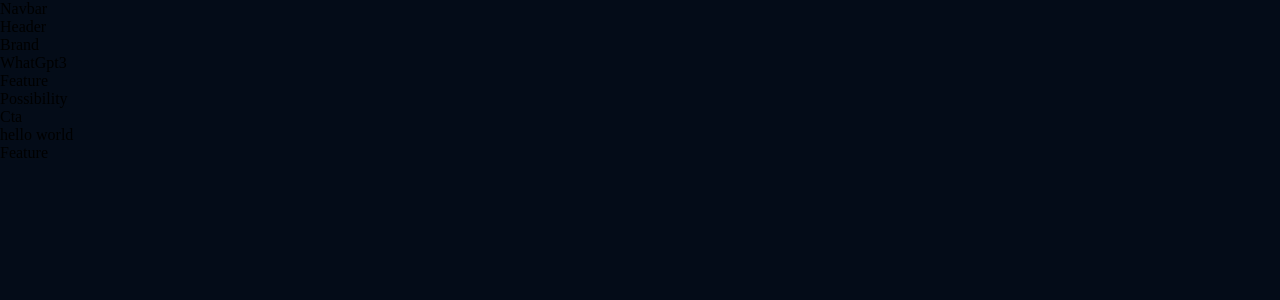
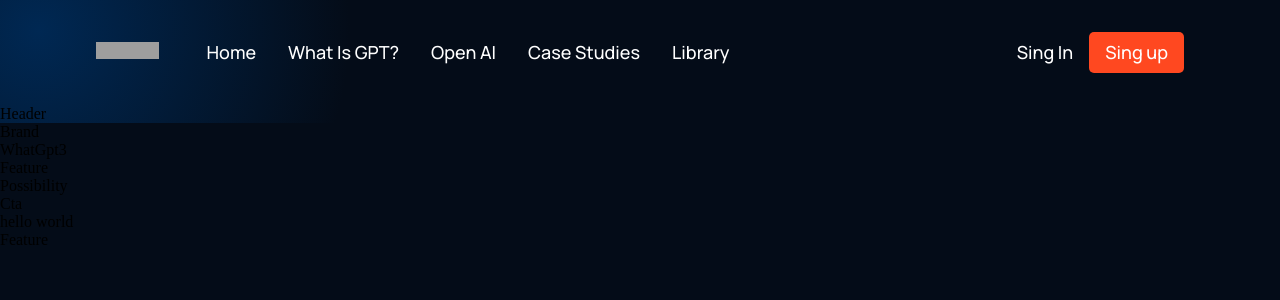
Before and after one commit to Yaroslav-Yakovlev/gpt3, a React (Create React App) app: page / in a window 1280 px wide. Shown: the top 300 px of the page. Built offline with nearby package versions, Linux system fonts and the light colour scheme; grey boxes are pictures that could not be loaded; the HTML template or start-up script is replaced by a standard one.

Commit message:
create navigation bar

```diff
--- a/src/App.css
+++ b/src/App.css
@@ -13,3 +13,81 @@
     color: unset;
     text-decoration: none;
 }
+
+.gradient__bg {
+    background:-moz-radial-gradient(circle at 3% 25%, rgba(0, 40, 83, 1) 0%, rgba(4, 12, 24, 1) 25%);
+
+    /* safari 5.1+,chrome 10+ */
+    background:-webkit-radial-gradient(circle at 3% 25%, rgba(0, 40, 83, 1) 0%, rgba(4, 12, 24, 1) 25%);
+
+    /* opera 11.10+ */
+    background:-o-radial-gradient(circle at 3% 25%, rgba(0, 40, 83, 1) 0%, rgba(4, 12, 24, 1) 25%);
+
+    /* ie 10+ */
+    background:-ms-radial-gradient(circle at 3% 25%, rgba(0, 40, 83, 1) 0%, rgba(4, 12, 24, 1) 25%);
+
+    /* global 92%+ browsers support */
+    background:radial-gradient(circle at 3% 25%, rgba(0, 40, 83, 1) 0%, rgba(4, 12, 24, 1) 25%);
+}
+
+.gradient__text {
+    background: var(--gradient-text);
+    /*background-clip: text;*/
+    -webkit-background-clip: text;
+    -webkit-text-fill-color: transparent;
+}
+
+.section__padding {
+    padding: 4rem 6rem;
+}
+
+.section__margin {
+    margin: 4rem 6rem;
+}
+
+.scale-up-center {
+    -webkit-animation: scale-up-center 0.4s cubic-bezier(0.390, 0.575, 0.565, 1.000) both;
+    animation: scale-up-center 0.4s cubic-bezier(0.390, 0.575, 0.565, 1.000) both;
+}
+
+@-webkit-keyframes scale-up-center {
+    0% {
+        --webkit-transform: scale(0.5);
+        transform: scale(0.5);
+    }
+    100% {
+        --webkit-transform: scale(1);
+        transform: scale(1);
+    }
+}
+
+@keyframes scale-up-center {
+    0% {
+        --webkit-transform: scale(0.5);
+        transform: scale(0.5);
+    }
+    100% {
+        --webkit-transform: scale(1);
+        transform: scale(1);
+    }
+}
+
+@media screen and (max-width: 700px) {
+    .section__padding {
+        padding: 4rem;
+    }
+
+    .section__margin {
+        margin: 4rem;
+    }
+}
+
+@media screen and (max-width: 550px) {
+    .section__padding {
+        padding: 4rem 2rem;
+    }
+
+    .section__margin {
+        margin: 4rem 2rem;
+    }
+}
--- a/src/App.js
+++ b/src/App.js
@@ -7,7 +7,7 @@
 const App = () => {
     return (
         <div className='App' >
-           <div className="gradient_bg">
+           <div className="gradient__bg">
                <Navbar/>
                <Header/>
            </div>
--- a/src/components/navbar/Navbar.jsx
+++ b/src/components/navbar/Navbar.jsx
@@ -1,11 +1,51 @@
-import React from 'react';
+import React, { useState } from 'react';
+import { RiMenu3Line, RiCloseLine  } from "react-icons/ri";
 import './navbar.css';
+import logo from '../../assets1/logo.svg';
 
 
 const Navbar = () => {
+    const [toggleMenu, setToggleMenu] = useState(false)
+
     return (
-        <div>
-            Navbar
+        <div className='gpt3__navbar'>
+            <div className="gpt3__navbar-links">
+                <div className="gpt3__navbar-links_logo">
+                    <img src={logo} alt='logo'/>
+                </div>
+                <div className="gpt3__navbar-links_container">
+                    <p><a href='#home'>Home</a></p>
+                    <p><a href='#wgpt3'>What is GPT?</a></p>
+                    <p><a href='#possibility'>Open AI</a></p>
+                    <p><a href='#features'>Case Studies</a></p>
+                    <p><a href='#blog'>Library</a></p>
+                </div>
+            </div>
+            <div className="gpt3__navbar-sing">
+                <p>Sing in</p>
+                <button type='button'>Sing up</button>
+            </div>
+            <div className="gpt3__navbar-menu">
+                {toggleMenu
+                    ? <RiCloseLine color='#fff' size={27} onClick={() => setToggleMenu(false)}/>
+                    : <RiMenu3Line color='#fff' size={27} onClick={() => setToggleMenu(true)}/>
+                }
+                {toggleMenu && (
+                    <div className='gpt3__navbar-menu_container scale-up-center'>
+                        <div className='gpt3__navbar-menu_container-links'>
+                            <p><a href='#home'>Home</a></p>
+                            <p><a href='#wgpt3'>What is GPT?</a></p>
+                            <p><a href='#possibility'>Open AI</a></p>
+                            <p><a href='#features'>Case Studies</a></p>
+                            <p><a href='#blog'>Library</a></p>
+                        </div>
+                        <div className="gpt3__navbar-menu_container-links-sing">
+                            <p>Sing in</p>
+                            <button type='button'>Sing up</button>
+                        </div>
+                    </div>
+                )}
+            </div>
         </div>
     );
 };
--- a/src/components/navbar/navbar.css
+++ b/src/components/navbar/navbar.css
@@ -0,0 +1,131 @@
+.gpt3__navbar {
+    display: flex;
+    justify-content: space-between;
+    align-items: center;
+    padding: 2rem 6rem;
+}
+
+.gpt3__navbar-links {
+    flex: 1;
+    display: flex;
+    justify-content: flex-start;
+    align-items: center;
+}
+
+.gpt3__navbar-links_logo {
+    margin-right: 2rem;
+}
+
+.gpt3__navbar-links_logo img {
+    width: 62.56px;
+    height: 16.02px;
+}
+
+.gpt3__navbar-links_container {
+    display: flex;
+    flex-direction: row;
+}
+
+.gpt3__navbar-sing {
+    display: flex;
+    justify-content: flex-end;
+    align-items: center;
+}
+
+.gpt3__navbar-links_container p,
+.gpt3__navbar-sing p,
+.gpt3__navbar-menu_container p {
+    color: #fff;
+    font-family: var(--font-family);
+    font-weight: 500;
+    font-size: 18px;
+    line-height: 25px;
+    text-transform: capitalize;
+    margin: 0 1rem;
+    cursor: pointer;
+}
+
+.gpt3__navbar-sing button,
+.gpt3__navbar-menu_container button {
+    padding: 0.5rem 1rem;
+    color: #ffffff;
+    background: #FF4820;
+    font-family: var(--font-family);
+    font-weight: 500;
+    font-size: 18px;
+    line-height: 25px;
+    border-radius: 5px;
+    border: 0;
+    outline: none;
+    cursor: pointer;
+}
+
+.gpt3__navbar-menu {
+    margin-left: 1rem;
+    display: none;
+    position: relative;
+}
+
+.gpt3__navbar-menu svg {
+    cursor: pointer;
+}
+
+.gpt3__navbar-menu_container {
+    display: flex;
+    justify-content: flex-end;
+    align-items: flex-end;
+    flex-direction: column;
+    text-align: end;
+    background: var(--color-footer);
+    padding: 2rem;
+    position: absolute;
+    top: 40px;
+    right: 0;
+    margin-top: 1rem;
+    min-width: 210px;
+    border-radius: 5px;
+    box-shadow: 0px 0px 5px rgba(0, 0, 0, 0.2);
+}
+
+.gpt3__navbar-menu_container p {
+    margin: 1rem 0;
+}
+
+.gpt3__navbar-menu_container-links-sing {
+    display: none;
+}
+
+@media screen and (max-width: 1050px){
+    .gpt3__navbar-links_container {
+        display: none;
+    }
+
+    .gpt3__navbar-menu {
+        display: flex;
+    }
+}
+
+
+@media screen and (max-width: 700px){
+    .gpt3__navbar {
+        padding: 2rem 4rem;
+    }
+}
+
+@media screen and (max-width: 550px){
+    .gpt3__navbar {
+        padding: 2rem;
+    }
+
+    .gpt3__navbar-sing {
+        display: none;
+    }
+
+    .gpt3__navbar-menu_container {
+        top: 20px;
+    }
+
+    .gpt3__navbar-menu_container-links-sing {
+        display: block;
+    }
+}
```
